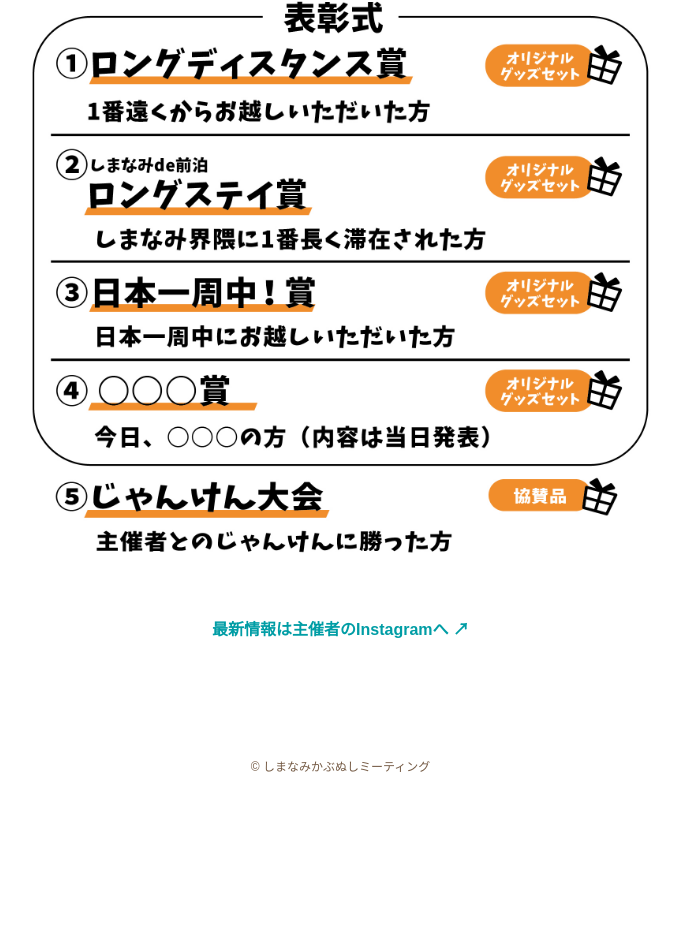
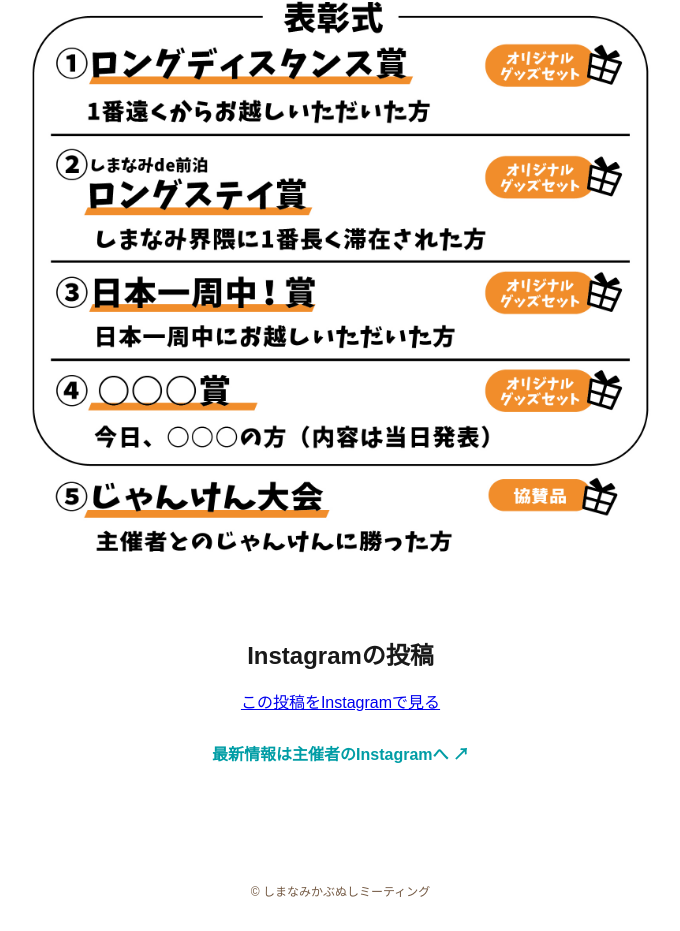
Before and after one commit to RuiSige/shimanami-cubnushi, a plain HTML site: page event.html in a window 1280 px wide. Shown: the part 1217-2148 px from the top of the page, without its empty margins (412-1092 px from the left). Before the commit the page ends 2023 px from the top, so only its background shows below. Drawn offline with Linux system fonts and the light colour scheme; a script that the page names is missing.

Commit message:
Add files via upload

```diff
--- a/event.html
+++ b/event.html
@@ -17,6 +17,8 @@
     .event-notice { margin: 0 auto 36px; line-height: 1.9; font-size: 15px; }
     .event-image-heading { margin: 34px 0 18px; font-size: clamp(18px, 2vw, 24px); font-weight: 800; }
     .event-poster { display: block; width: min(100%, 680px); height: auto; margin: 0 auto; }
+    .event-instagram { margin: 48px auto 0; max-width: 540px; text-align: center; }
+    .event-instagram .instagram-media { margin: 0 auto !important; }
     .event-link { display: inline-block; margin-top: 28px; color: #009da5; font-weight: 700; text-decoration: none; }
     .event-link:hover, .event-link:focus-visible { color: #f58b20; text-decoration: underline; }
     .event-page-footer { text-align: center; padding: 32px 12px; font-size: 12px; color: #755b45; }
@@ -56,10 +58,17 @@
         <img class="event-poster" src="images/flyer08.jpg" alt="第10回しまなみかぶぬしミーティング（2026年4月26日・大三島）の開催チラシ" loading="lazy">
         <h3 class="event-image-heading">イベント内容</h3>
         <img class="event-poster" src="images/event-2026.jpg" alt="2026年4月26日開催時のイベント案内。13時からの表彰式、ロングディスタンス賞、ロングステイ賞、日本一周中！賞、当日発表の賞、じゃんけん大会について" width="1724" height="1724">
+        <section class="event-instagram" aria-labelledby="event-instagram-title">
+          <h3 id="event-instagram-title" class="event-image-heading">Instagramの投稿</h3>
+          <blockquote class="instagram-media" data-instgrm-captioned data-instgrm-permalink="https://www.instagram.com/p/DXmL7_Nk5vP/" data-instgrm-version="14" style="background:#fff; border:0; border-radius:3px; margin:0 auto; max-width:540px; min-width:0; width:100%; padding:0;">
+            <a href="https://www.instagram.com/p/DXmL7_Nk5vP/" target="_blank" rel="noopener noreferrer">この投稿をInstagramで見る</a>
+          </blockquote>
+        </section>
         <a class="event-link" href="https://www.instagram.com/shimacubnushi_gori/" target="_blank" rel="noopener noreferrer">最新情報は主催者のInstagramへ ↗</a>
       </section>
       <footer class="event-page-footer">© しまなみかぶぬしミーティング</footer>
     </main>
   </div>
+  <script async src="https://www.instagram.com/embed.js"></script>
 </body>
 </html>
```
